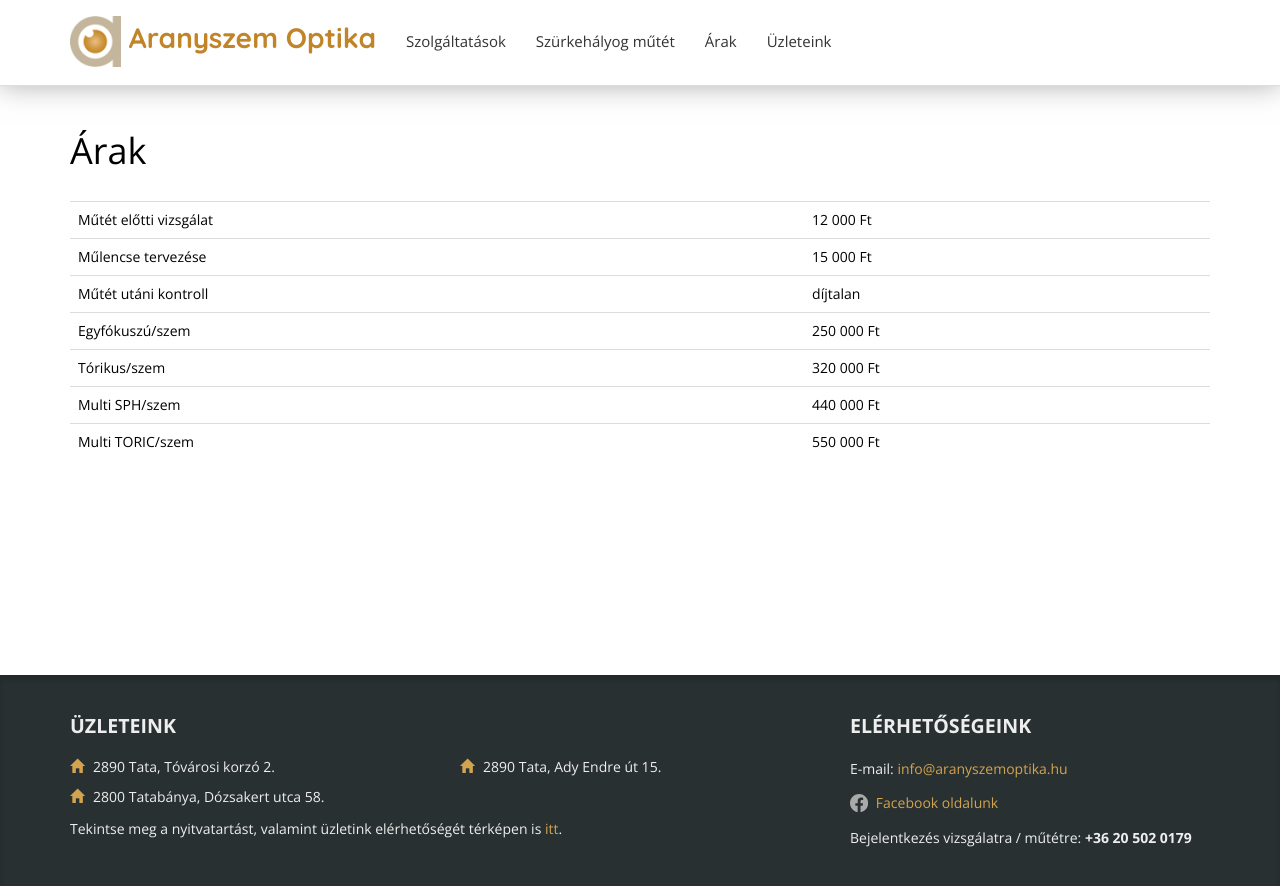
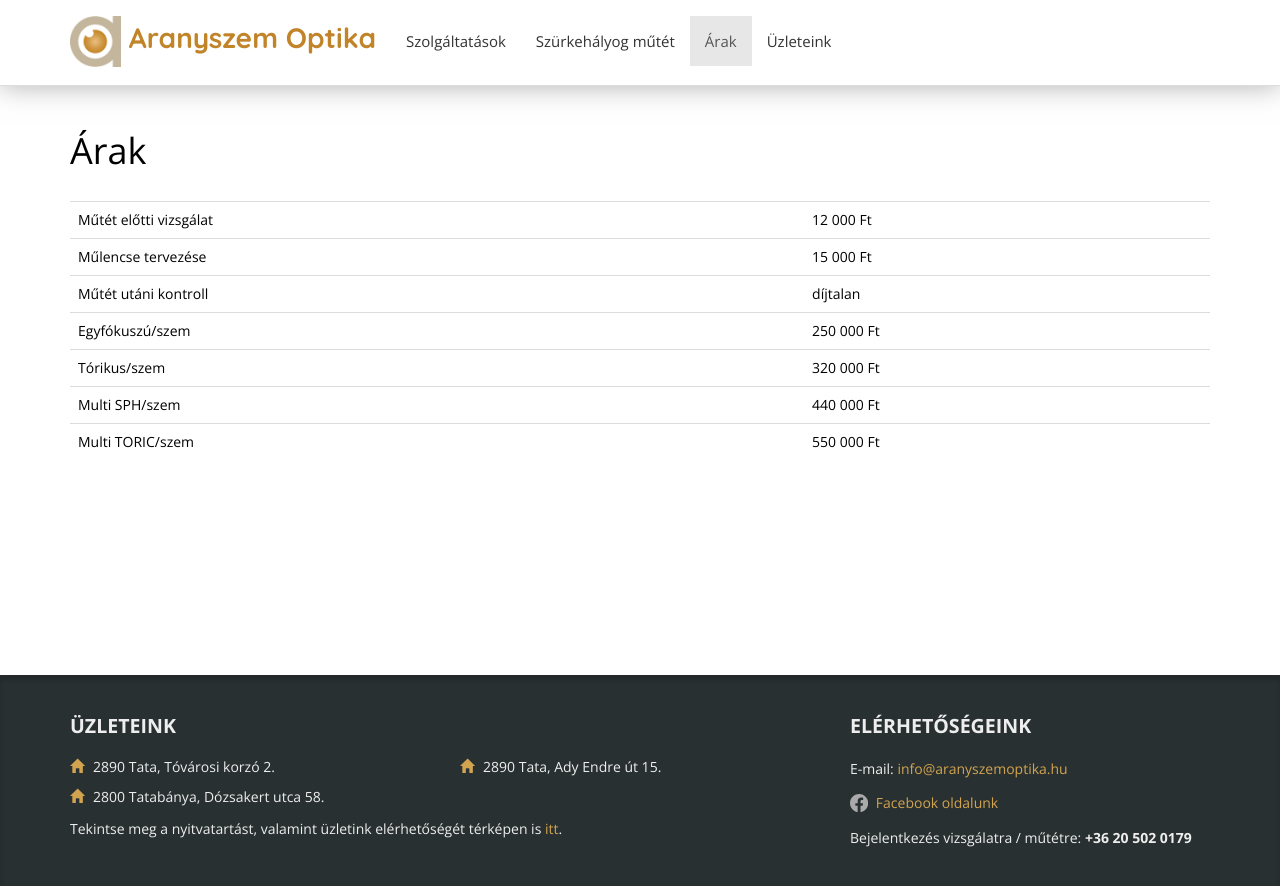
Before and after one commit to aranyszemoptika/aranyszemoptika.github.io, a Jekyll site: the page built from docs/page_arak.md, in a window 1280 px wide. Shown: the top 886 px of the page. Built offline with Jekyll 4.4.1, drawn with Linux system fonts in a browser that asks for light colours.

Commit message:
proper menu

```diff
--- /dev/null
+++ b/docs/_includes/_menuItem.html
@@ -0,0 +1,7 @@
+{% assign className = "" %}
+
+{% if include.url == page.url %}
+{% assign className = "active" %}
+{% endif %}
+
+<li class="{{className}}"><a  href="{{include.url}}">{{include.title}}</a></li>
--- a/docs/_includes/header.html
+++ b/docs/_includes/header.html
@@ -1,7 +1,8 @@
 <nav class="navbar navbar-default">
     <div class="container">
         <div class="navbar-header">
-            <button type="button" class="navbar-toggle collapsed" data-toggle="collapse" data-target="#navbar" aria-expanded="false" aria-controls="navbar">
+            <button type="button" class="navbar-toggle collapsed" data-toggle="collapse" data-target="#navbar"
+                aria-expanded="false" aria-controls="navbar">
                 <span class="sr-only">Toggle navigation</span>
                 <span class="icon-bar"></span>
                 <span class="icon-bar"></span>
@@ -9,20 +10,23 @@
             </button>
 
 
-<a class="navbar-brand" href="/">
-    <img src="/assets/images/logo.png" class="logo" />
-    <span class="brandname">Aranyszem Optika</span>
-</a>
+            <a class="navbar-brand" href="/">
+                <img src="/assets/images/logo.png" class="logo" />
+                <span class="brandname">Aranyszem Optika</span>
+            </a>
 
         </div>
         <div id="navbar" class="navbar-collapse collapse">
             <ul class="nav navbar-nav menu">
 
-                        <li><a href="/szolgaltatasok">Szolgáltatások</a></li>
-                        <li><a href="/szurkehalyog-mutet">Szürkehályog műtét</a></li>
-                        <li><a href="/arak">Árak</a></li>
-                        <li><a href="/uzleteink-elerhetosege">Üzleteink</a></li>
+                {% include _menuItem.html url="/szolgaltatasok" title="Szolgáltatások" %}
+                {% include _menuItem.html url="/szurkehalyog-mutet" title="Szürkehályog műtét" %}
+                {% include _menuItem.html url="/arak" title="Árak" %}
+                {% include _menuItem.html url="/uzleteink-elerhetosege" title="Üzleteink" %}
+
             </ul>
-        </div><!--/.nav-collapse -->
-    </div><!--/.container-fluid -->
+        </div>
+        <!--/.nav-collapse -->
+    </div>
+    <!--/.container-fluid -->
 </nav>
--- a/docs/index.html
+++ b/docs/index.html
@@ -2,6 +2,7 @@
 layout: root
 full_title: Aranyszem Optika | Szemüvegek, Látásvizsgálat
 description: Az Aranyszem Optika Tatán és környékén foglalkozik szemvizsgálattal, szürkehályog műtéttel valamint szemüvegek forgalmazásával.
+last_modified_at: 2021-10-11
 ---
 
 <article class="mainPage">
```
